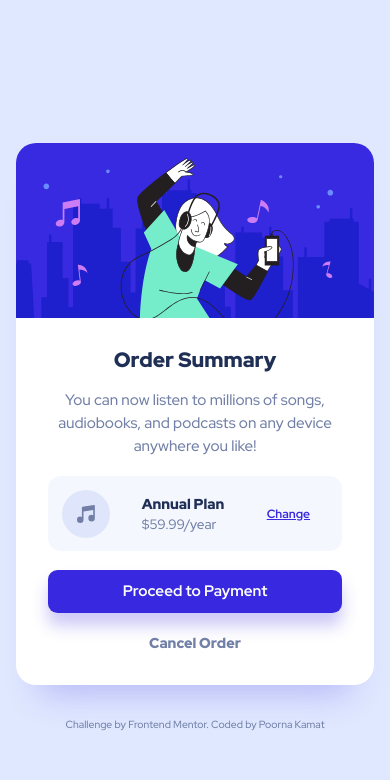
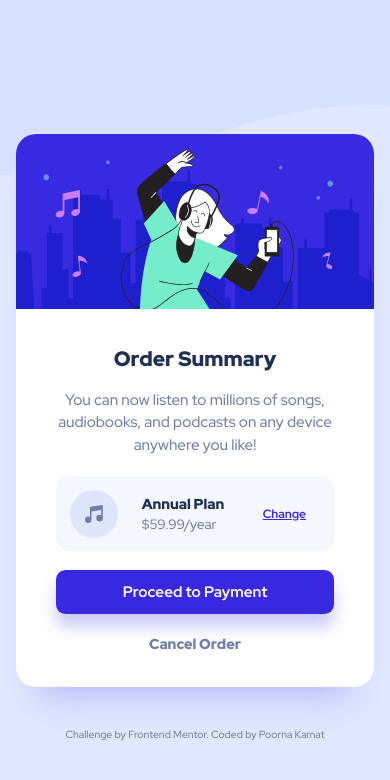
Before and after one commit to poko91/Frontend-Mentor-Challenges, a plain HTML site: page Order-summary-component/index.html in a window 390 px wide. Drawn offline with Linux system fonts and the light colour scheme.

Commit message:
Challenge 4 - Added Background

```diff
--- a/Order-summary-component/style.css
+++ b/Order-summary-component/style.css
@@ -80,6 +80,9 @@ body {
   min-height: 100vh;
   place-content: center;
   margin: 1rem;
+  background-image: url("images/pattern-background-desktop.svg");
+  background-repeat: no-repeat;
+  background-size: 100% 50%;
 }
 
 .order {
@@ -182,7 +185,12 @@ img {
   text-align: center;
 }
 
-@media (min-width: 500px) {
+@media (max-width: 500px) {
+  body {
+    background-image: url("images/pattern-background-mobile.svg");
+    background-repeat: no-repeat;
+    background-size: 100% 20%;
+  }
   .order {
     max-width: 23rem;
   }
```
